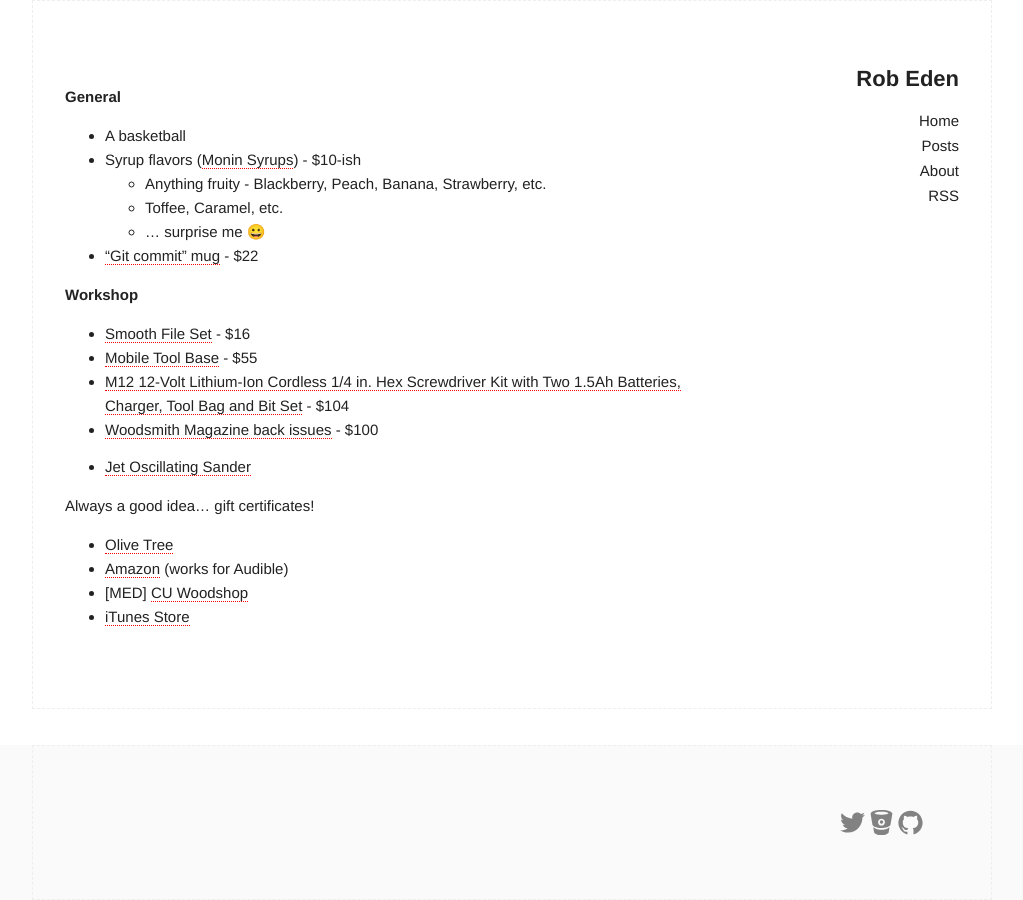
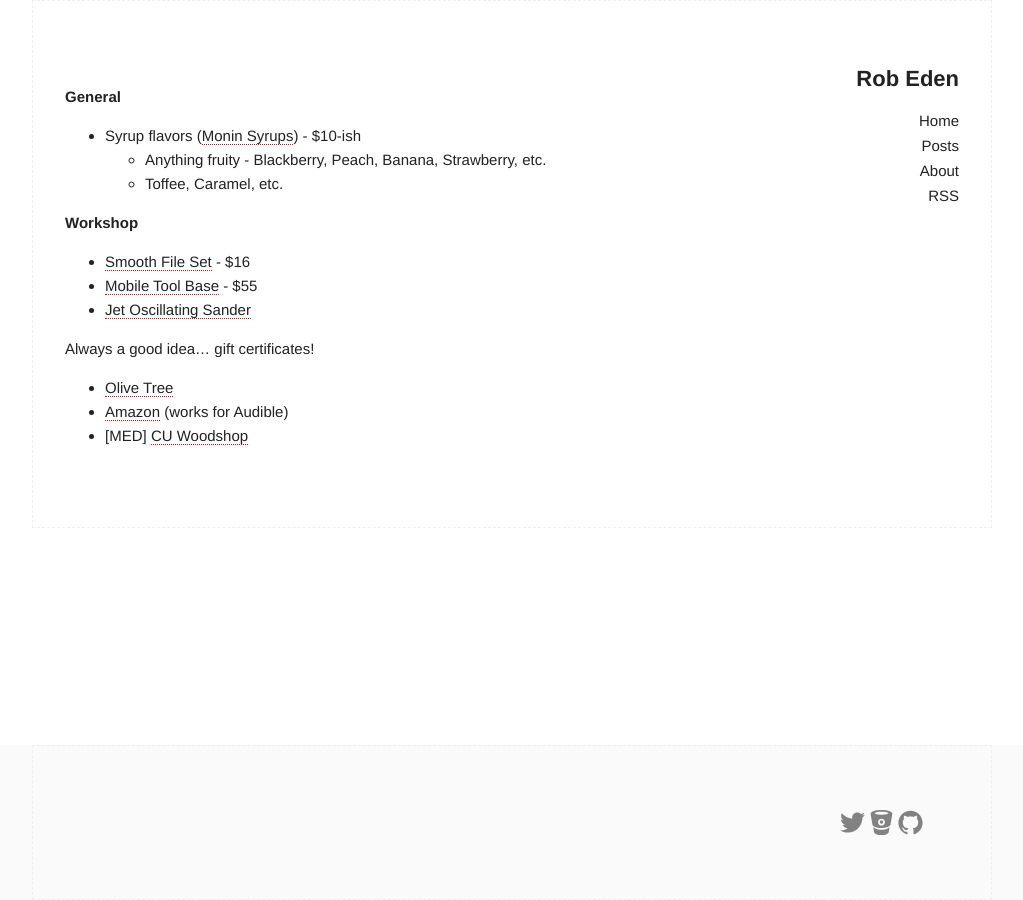
Before and after one commit to robeden/robeden.github.io, a Jekyll site: the page built from personal/wishlist.md, in a window 1280 px wide. Shown: the whole page, without its empty margins (128-1151 px from the left). Built offline with Jekyll 4.4.1, drawn with Linux system fonts in a browser that asks for light colours; our own code applies the rules of GitHub Pages for plain Markdown files; comment, search, counter and statistics services are not loaded.

Commit message:
Update wishlist.md

```diff
--- a/personal/wishlist.md
+++ b/personal/wishlist.md
@@ -1,20 +1,13 @@
 **General**
 
-- A basketball
 - Syrup flavors ([Monin Syrups](https://www.monin.com/us/products)) - $10-ish
   - Anything fruity - Blackberry, Peach, Banana, Strawberry, etc.
   - Toffee, Caramel, etc.
-  - ... surprise me 😀
-- ["Git commit" mug](https://kvlly.com/collections/all/products/please-work-mug?variant=31661621084269) - $22
-
 
 **Workshop**
 
 - [Smooth File Set](https://www.lowes.com/pd/Kobalt-8-in-Smooth-File-Set/999921002) - $16
 - [Mobile Tool Base](https://www.amazon.com/gp/product/B00002262M) - $55
-- [M12 12-Volt Lithium-Ion Cordless 1/4 in. Hex Screwdriver Kit with Two 1.5Ah Batteries, Charger, Tool Bag and Bit Set](https://www.homedepot.com/p/Milwaukee-M12-12-Volt-Lithium-Ion-Cordless-1-4-in-Hex-Screwdriver-Kit-with-Two-1-5Ah-Batteries-Charger-Tool-Bag-and-Bit-Set-2401-22-48-32-4515/310117101) - $104
-- [Woodsmith Magazine back issues](http://www.woodsmith.com/back-issue-library.php) - $100
-
 - [Jet Oscillating Sander](https://www.rockler.com/jet-benchtop-oscillating-spindle-sander)
 
 
@@ -23,4 +16,3 @@ Always a good idea... gift certificates!
 - [Olive Tree](https://www.olivetree.com/store/gift_cards.php)
 - [Amazon](http://www.amazon.com/gp/gc) (works for Audible)
 - \[MED] [CU Woodshop](http://cuwoodshop.com/)
-- [iTunes Store](http://store.apple.com/us/browse/home/giftcards/itunes/gallery)
```
